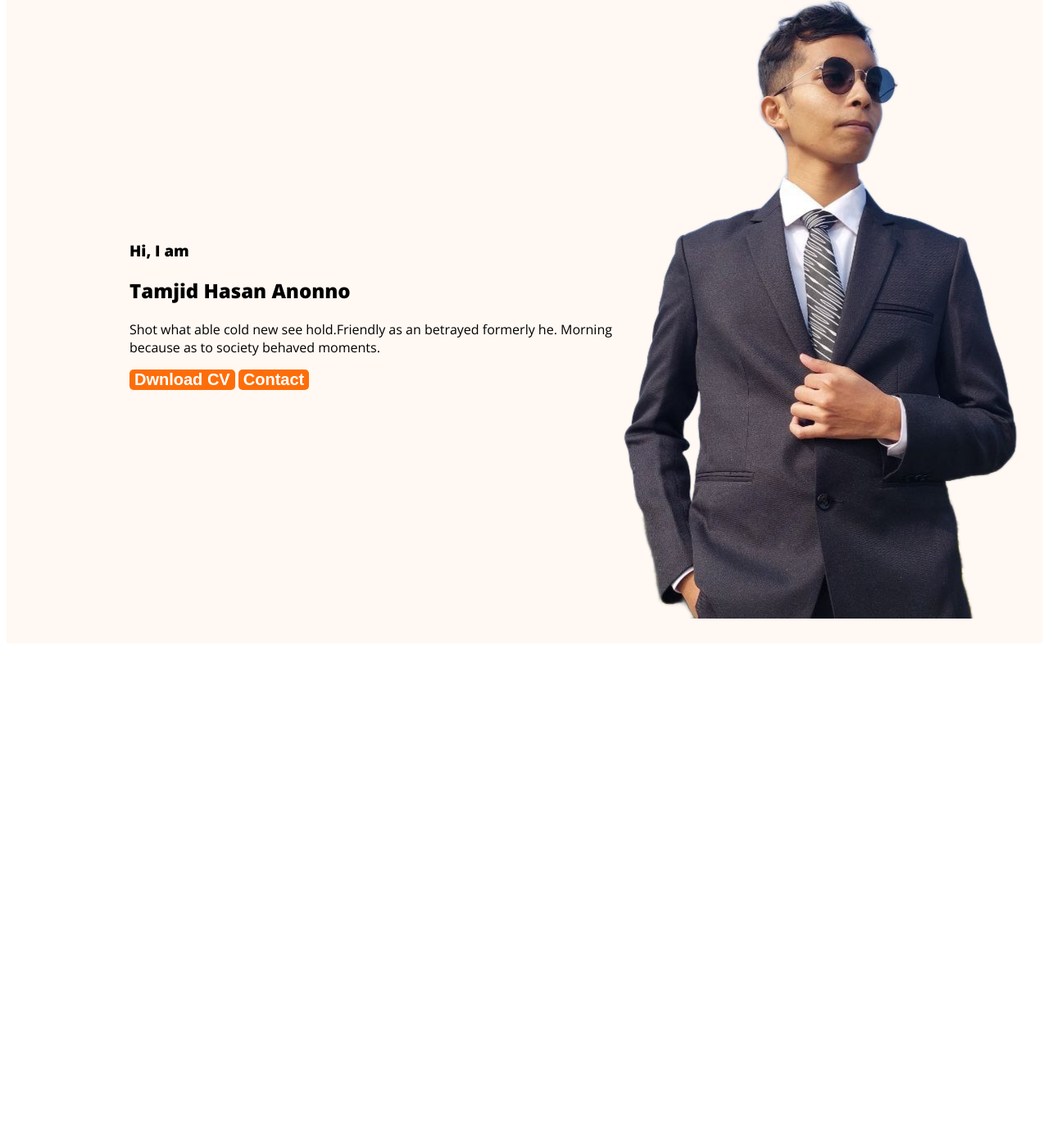
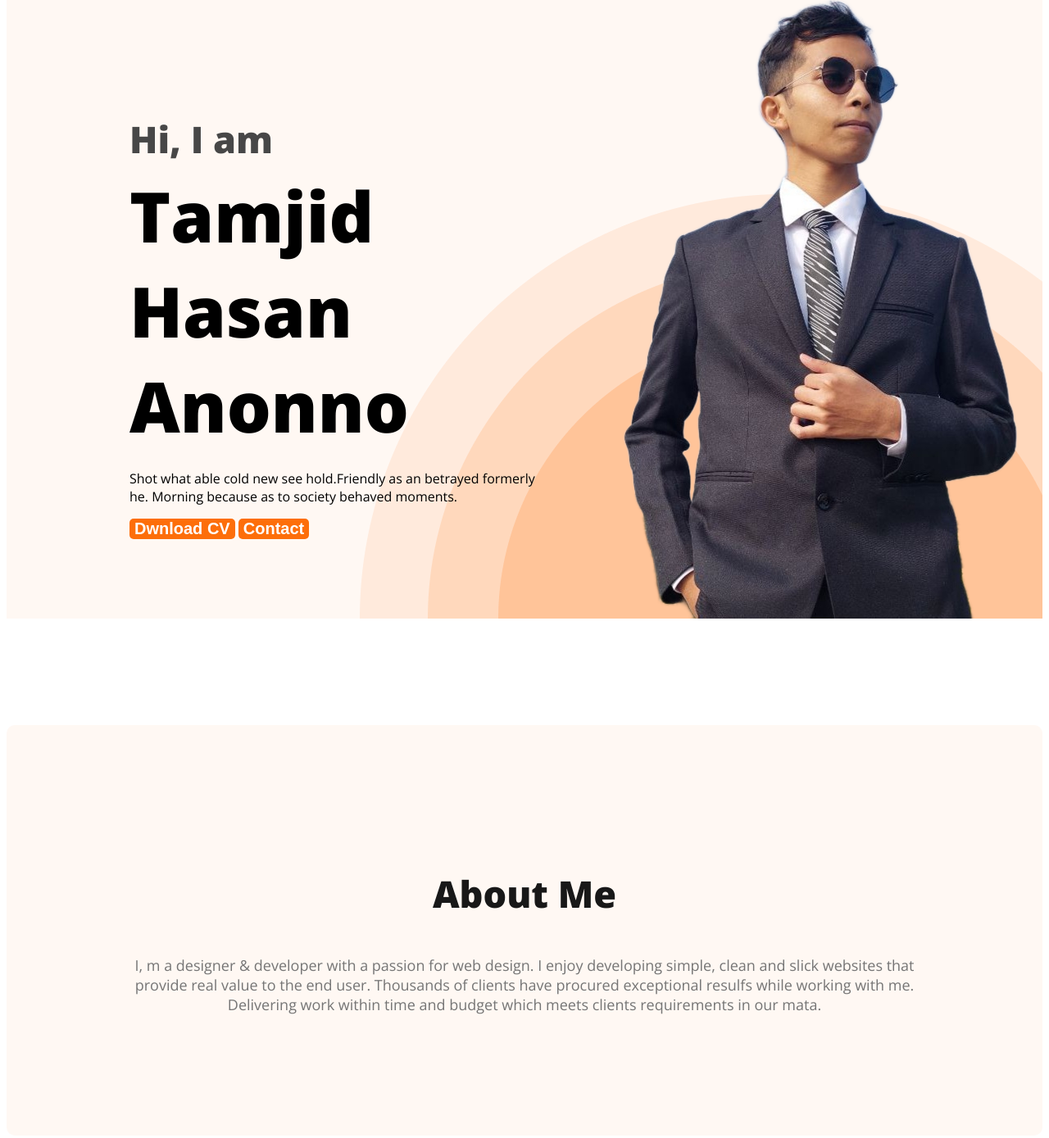
Before and after one commit to anonno21/web-portfolio, a plain HTML site: page index.html in a window 1280 px wide. Shown: the part 193-1582 px from the top of the page at 82% size. Before the commit the page ends 986 px from the top, so only its background shows below. Drawn offline with nearby package versions, Linux system fonts and the light colour scheme.

Commit message:
new section

```diff
--- a/index.html
+++ b/index.html
@@ -22,7 +22,7 @@
     </ul>
 </nav>
 <div class="banner">
-    <div>
+    <div class="banner-content">
     <h3 class="banner-greeting">Hi, I am</h3>
     <h2 class="banner-title">Tamjid Hasan Anonno</h2>
     <p>Shot what able cold new see hold.Friendly as an betrayed formerly he. Morning because as to society behaved moments.
@@ -35,6 +35,10 @@
 </div>
     </header>
     <main>
+        <section class="about">
+            <h3 class="section-title">About Me</h3>
+            <p class="section-des">I, m a designer & developer with a passion for web design. I enjoy developing simple, clean and slick websites that provide real value to the end user. Thousands of clients have procured exceptional resulfs while working with me. Delivering work within time and budget which meets clients requirements in our mata.</p>
+        </section>
 
     </main>
     <footer>
--- a/styles/portfolio.css
+++ b/styles/portfolio.css
@@ -4,7 +4,7 @@
 
 nav {
     display: flex;
-     justify-content: space-between;
+    justify-content: space-between;
     align-items: center;
     margin: 0 200px;
 }
@@ -15,8 +15,20 @@
 
 .nav-title {
     color: #181818;
+
     font-size: 45px;
     font-weight: 800;
+}
+.section-title{
+    color: #181818;
+    text-align: center;
+    font-size: 45px;
+    font-weight: 800;
+}
+.section-des{
+    color: #757575;
+    text-align: center;
+    font-size: 18px;
 }
 
 nav>ul {
@@ -43,14 +55,45 @@
     font-weight: 700;
     padding: 15 35;
 }
-.header{
+
+.header {
     background-color: #FFF8F3;
+    background-image: url('../images/header_bg.png');
+    background-repeat: no-repeat;
+    background-position: bottom right;
 }
-.banner{
-    padding: 30px 30px 30px 150px;
+
+.banner {
+    padding: 30px 30px 0px 150px;
     display: flex;
     align-items: center;
+    justify-content: space-between;
 }
+.banner-content{
+    max-width: 500px;
+}
+
 .banner.profile {
     width: 500px;
 }
+
+.banner-greeting {
+    font-size: 45px;
+    color: #474747;
+    margin-bottom: 0;
+}
+
+.banner-title {
+    font-size: 85px;
+    font-style: normal;
+    font-weight: 700;
+    margin-top: 5px;
+    margin-bottom: 20px;
+}
+/* main section styles */
+.about{
+    padding: 130px;
+    border-radius: 10px;
+    background: #FFF8F3;
+    margin: 130px 0;
+}
```
